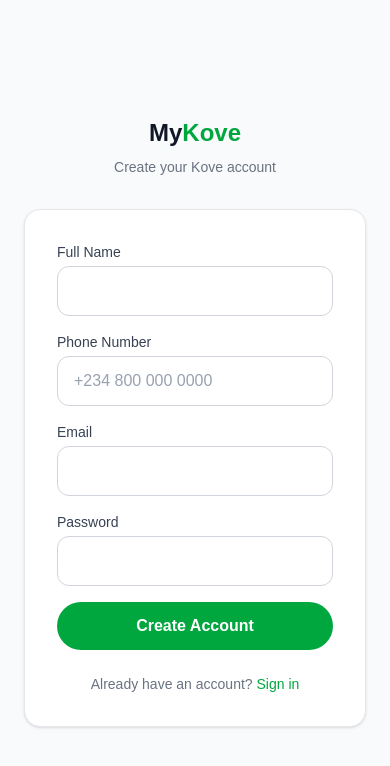
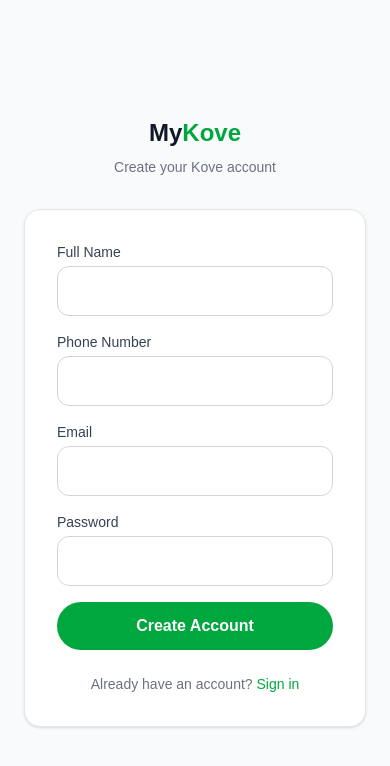
Before and after one commit to anoze209-art/my-kove, a Next.js app: page /sign-up in a window 390 px wide. Shown: the top 766 px of the page. Built offline with nearby package versions, Linux system fonts and the light colour scheme; no server answers.

Commit message:
Remove role from sign-up data and update phone placeholder
Removed 'role' from the data object in the sign-up options and updated the phone input placeholder.

```diff
--- a/app/sign-up/page.tsx
+++ b/app/sign-up/page.tsx
@@ -26,7 +26,6 @@ export default function SignUp() {
         data: {
           full_name: fullName,
           phone,
-          role,
         },
       },
     });
@@ -84,7 +83,6 @@ export default function SignUp() {
             value={phone}
             onChange={(e) => setPhone(e.target.value)}
             className="mb-4 w-full rounded-xl border border-gray-300 bg-white px-4 py-3 text-gray-900 placeholder:text-gray-400 outline-none focus:border-green-600"
-            placeholder="+234 800 000 0000"
           />
 
           <label className="mb-1 block text-sm font-medium text-gray-700">
```
